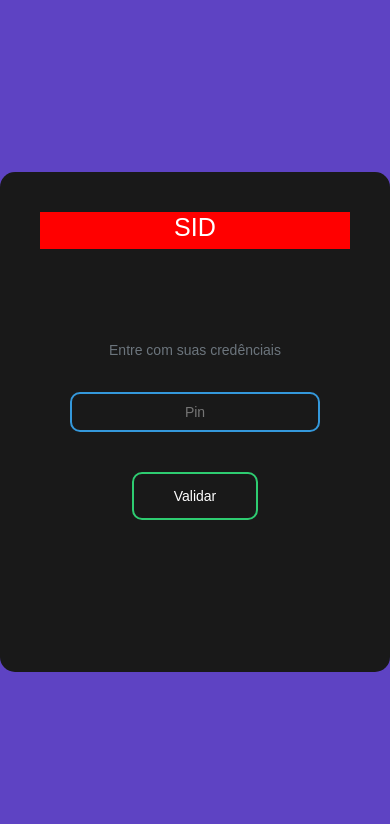
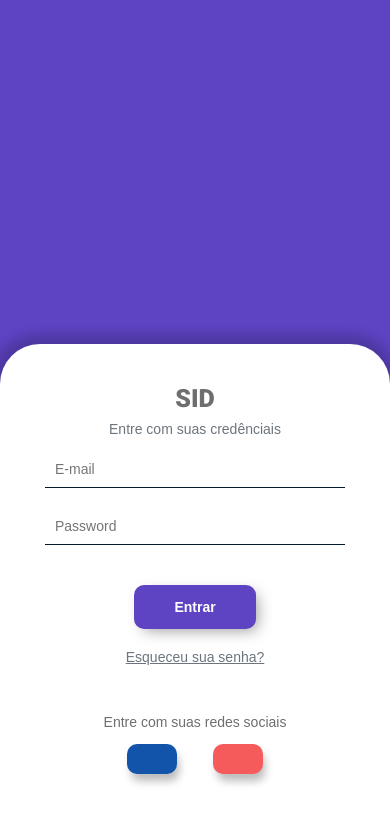
Before and after one commit to Delfio/SID, a Next.js app: page / in a window 390 px wide. Both pictures are taken after a click on the button "Validar". Shown: the top 824 px of the page. Built offline with nearby package versions, Linux system fonts and the light colour scheme; a web font is replaced by a local one.

Commit message:
template de login pronto

```diff
--- a/components/Button/button.module.css
+++ b/components/Button/button.module.css
@@ -2,18 +2,22 @@ button.main {
   border: 0;
   background: none;
   display: flex;
+  background-color: var(--pink);
 
-    margin: 20px auto;
+  margin-top: 20px;
   text-align: center;
-    border: 2px solid #2ecc71;
   padding: 14px 40px;
   outline: none;
-    color: white;
   border-radius: 10px;
   transition: 0.25s;
-    cursor: pointer
+  cursor: pointer;
+  -webkit-box-shadow: 5px 5px 15px -4px rgba(0, 0, 0, 0.41);
+  box-shadow: 5px 5px 15px -4px rgba(0, 0, 0, 0.41);
+
+  color: white;
+  font-weight: bold;
 }
 
 button.main:hover {
-    background: #2ecc71
+  background: #2ecc71;
 }
--- a/components/Input/input.module.css
+++ b/components/Input/input.module.css
@@ -2,21 +2,36 @@ input.main {
     border: 0;
     background: none;
     display: block;
-    margin: 20px auto;
     text-align: center;
-    border: 2px solid #3498db;
+    border-bottom: 1px solid #021a29;
     padding: 10px 10px;
     width: 250px;
     outline: none;
-    color: white;
-    border-radius: 10px;
+    color: black;
     transition: 0.25s
 }
 
+input.main:last-of-type {
+    margin-bottom: 20px;
+}
+
+input.main + input.main {
+    margin-top: 20px !important;
+}
+
 input.main:focus {
-    border-color: #2ecc71;
+    border-color: #1f75aa;
+    width: 300px;
 }
 
 .main.error {
     border-color: #c53030 !important;
 }
+
+
+@media (max-width: 720px) {
+    input.main {
+        text-align: left;
+        width: 300px;
+    }
+  }
--- /dev/null
+++ b/components/SocialLinks/index.js
@@ -0,0 +1,30 @@
+import React from "react";
+import SocialLinksModules from "./socialLinks.module.css";
+
+export default function SocialLinks() {
+  return (
+    <section className={SocialLinksModules.main}>
+      <p>Entre com suas redes sociais</p>
+      <div className={SocialLinksModules.socialNetwork}>
+        <a
+          className={SocialLinksModules.wrapperSocial}
+          style={{
+            background: "#1354AB",
+            color: "white",
+          }}
+        >
+          <i className="fab fa-facebook-f"></i>
+        </a>
+        <a
+          className={SocialLinksModules.wrapperSocial}
+          style={{
+            background: "#F65B5B",
+            color: "white",
+          }}
+        >
+          <i className="fab fa-google"></i>
+        </a>
+      </div>
+    </section>
+  );
+}
--- /dev/null
+++ b/components/SocialLinks/socialLinks.module.css
@@ -0,0 +1,44 @@
+
+.main {
+    display: flex;
+    width: 100%;
+    flex-direction: column;
+    /* background-color: red; */
+    /* align-items: center; */
+    /* justify-content: center; */
+    padding: 30px 50px;
+
+    position: absolute;
+    bottom: 0;
+
+}
+
+.main p {
+    color: var(--gray-500);
+}
+
+.socialNetwork {
+    display: flex;
+    flex-direction: row;
+    flex: 1;
+    justify-content: space-evenly;
+}
+
+.wrapperSocial {
+    background-color: white;
+    width: 50px;
+    height: 30px;
+    border-radius: 10px;
+    display: flex;
+
+    align-items: center;
+    justify-content: center;
+
+    cursor: pointer;
+    -webkit-box-shadow: 3px 8px 8px -1px rgba(0,0,0,0.27);
+    box-shadow: 3px 8px 8px -1px rgba(0,0,0,0.27);
+}
+
+.facebokk {
+    background-color: #3b5998;
+}
--- a/components/Wrapper/wrapper.module.css
+++ b/components/Wrapper/wrapper.module.css
@@ -1,38 +1,54 @@
 .main {
   width: 500px;
-    min-height: 300px;
+  min-height: 500px;
   display: flex;
   flex-direction: column;
   padding: 40px;
-    background: #191919;
+  background: var(--white);
   text-align: center;
   transition: 0.25s;
   border-radius: 15px;
-
+  -webkit-box-shadow: 5px 5px 6px 1px rgba(0, 0, 0, 0.29);
+  box-shadow: 5px 5px 6px 1px rgba(0, 0, 0, 0.29);
 }
 
 .titleWrapper {
   display: flex;
   height: 30%;
   justify-content: center;
+  flex-direction: column;
+  color: var(--grey);
 
-    color: white;
-    font-weight: bold;
-    background-color: red;
+  font-family: 'Roboto';
 }
 
+.titleWrapper h1 {
+  font-weight: 900;
+  color: var(--gray-500)
+}
+
+.titleWrapper h3 {
+  font-weight: 300;
+  font-size: 20px;
+}
 
 .mainContent {
+  position: relative;
   display: flex;
   flex-direction: column;
   flex: 1;
-
-    justify-content: center;
+  /* justify-content: space-between; */
   align-items: center;
 }
 
 @media (max-width: 720px) {
   .main {
-        min-height: 500px;
+    -webkit-box-shadow: -1px -1px 12px 9px rgba(0, 0, 0, 0.18);
+    box-shadow: -1px -1px 12px 9px rgba(0, 0, 0, 0.18);
+    position: absolute;
+    bottom: 0;
+    margin: 0;
+    width: 100%;
+    border-radius: 40px 40px 0 0;
   }
 }
--- a/pages/index.js
+++ b/pages/index.js
@@ -3,6 +3,7 @@ import Head from "next/head";
 import Input from "../components/Input";
 import Button from "../components/Button";
 import Wrapper from "../components/Wrapper";
+import SocialLinks from "../components/SocialLinks";
 
 export default function Home() {
   const [login, setLogin] = React.useState("");
@@ -14,10 +15,19 @@ export default function Home() {
 
   function handleLogin() {
     setLoading(true);
+    const handle = () => {
+      return new Promise((resolv, reject) => {
+        setTimeout(() => {
+          resolv()
+        }, 2000)
+      })
+    }
 
-    setTimeout(() => {
-      setLoading(false);
-    }, 2000);
+    setLoading(true)
+    handle().then(() => {
+      setLoading(false)
+      setPinValido(old => !old)
+    })
     // setPinValido((old) => !old);
   }
 
@@ -47,35 +57,16 @@ export default function Home() {
           onChange={(e) => console.log(e)}
           placehold="Password"
         />
-        <a className="forgot text-muted" href="#">
-          Esqueceu sua senha?
-        </a>
-        <input
-          type="submit"
-          onClick={handleLogin}
-          name=""
-          value="Entrar"
-          href="#"
-        />
-        <div className="col-md-12">
-          <ul className="social-network social-circle">
-            <li>
-              <a href="#" className="icoFacebook" title="Facebook">
-                <i className="fab fa-facebook-f"></i>
-              </a>
-            </li>
-            <li>
-              <a href="#" className="icoTwitter" title="Twitter">
-                <i className="fab fa-twitter"></i>
-              </a>
-            </li>
-            <li>
-              <a href="#" className="icoGoogle" title="Google +">
-                <i className="fab fa-google-plus"></i>
-              </a>
-            </li>
-          </ul>
-        </div>
+
+        <Button label="Entrar" onClick={handleLogin} />
+        <section style={{
+          padding: 20
+        }}>
+          <a className="forgot text-muted" href="#">
+            Esqueceu sua senha?
+          </a>
+        </section>
+        <SocialLinks />
       </>
     );
   };
--- a/styles/globals.css
+++ b/styles/globals.css
@@ -1,22 +1,19 @@
-
-
 * {
   margin: 0;
   padding: 0;
   box-sizing: border-box;
 }
 
-
 :root {
   --white: #ffff;
-  --cool: #F2F7FC;
+  --cool: #f2f7fc;
 
   --pink: #5e43c3;
-  --blue-ligth: ##00A2DC;
+  --blue-ligth: ##00a2dc;
   --blue: #183548;
 
   --gray-200: #f0f0f0;
-  --gray-500: #6E6E6E;
+  --gray-500: #6e6e6e;
   --gray-700: #707070;
 }
 
@@ -27,10 +24,14 @@ body {
   padding: 0 !important;
 
   flex: 1;
-  background-color: var(--pink)
+  background-color: var(--pink);
 }
 
-body, input, textarea, select, button {
+body,
+input,
+textarea,
+select,
+button {
   font: 400 1rem "Robot", sans-serif;
 }
 
@@ -45,14 +46,24 @@ a {
   text-decoration: none;
 }
 
- /* Acessbilidade de fontes */
+.main {
+  display: flex !important;
+  flex: 1;
+  width: 100vw;
+  height: 100vh;
+  justify-content: center;
+  align-items: center;
+  position: relative;
+}
+
+/* Acessbilidade de fontes */
 @media (max-width: 1080px) {
   html {
-      font-size: 93.75%;
+    font-size: 93.75%;
   }
 }
 @media (max-width: 720px) {
   html {
-      font-size: 87.5%;
+    font-size: 87.5%;
   }
 }
--- a/styles/login.css
+++ b/styles/login.css
@@ -1,77 +1,3 @@
-.main {
-    display: flex !important;
-    flex: 1;
-    width: 100vw;
-    height: 100vh;
-    justify-content: center;
-    align-items:  center;
-}
-
-
 .forgot {
     text-decoration: underline
 }
-
-ul.social-network {
-    list-style: none;
-    display: inline;
-    margin-left: 0 !important;
-    padding: 0
-}
-
-ul.social-network li {
-    display: inline;
-    margin: 0 5px
-}
-
-.social-network a.icoFacebook:hover {
-    background-color: #3B5998
-}
-
-.social-network a.icoTwitter:hover {
-    background-color: #33ccff
-}
-
-.social-network a.icoGoogle:hover {
-    background-color: #BD3518
-}
-
-.social-network a.icoFacebook:hover i,
-.social-network a.icoTwitter:hover i,
-.social-network a.icoGoogle:hover i {
-    color: #fff
-}
-
-a.socialIcon:hover,
-.socialHoverClass {
-    color: #44BCDD
-}
-
-.social-circle li a {
-    display: inline-block;
-    position: relative;
-    margin: 0 auto 0 auto;
-    border-radius: 50%;
-    text-align: center;
-    width: 50px;
-    height: 50px;
-    font-size: 20px
-}
-
-.social-circle li i {
-    margin: 0;
-    line-height: 50px;
-    text-align: center
-}
-
-.social-circle li a:hover i,
-.triggeredHover {
-    transform: rotate(360deg);
-    transition: all 0.2s
-}
-
-.social-circle i {
-    color: #fff;
-    transition: all 0.8s;
-    transition: all 0.8s
-}
```
Lines whose indentation alone changed are shown as unchanged.
